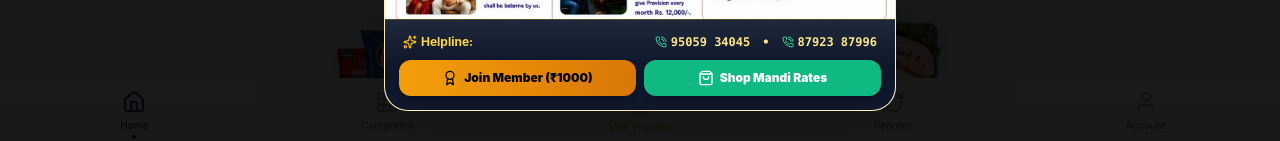
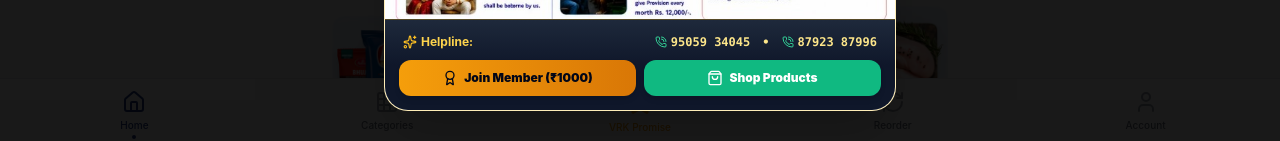
Before and after one commit to bombasticrider/vrkmartandroidapp, a Next.js app: page / in a window 1280 px wide. Shown: the part 657-798 px from the top of the page. Built offline with nearby package versions, Linux system fonts and the light colour scheme.

Commit message:
chore: update welfare banner title and modal button text

```diff
--- a/app/(customer)/page.tsx
+++ b/app/(customer)/page.tsx
@@ -146,10 +146,10 @@
       <div className="rounded-2xl bg-gradient-to-r from-amber-500 via-amber-600 to-amber-700 p-3.5 sm:p-5 text-white shadow-lg flex flex-col sm:flex-row items-center justify-between gap-3 border border-amber-300/30">
         <div className="space-y-1 text-center sm:text-left">
           <div className="inline-flex items-center gap-1 bg-black/20 text-white font-bold text-[10px] sm:text-xs px-2.5 py-0.5 rounded-full uppercase tracking-wider">
-            <Sparkles size={12} className="text-amber-200" /> ₹12,000 Monthly Milestone
+            <Sparkles size={12} className="text-amber-200" /> Shop for ₹12,000 Monthly
           </div>
           <h3 className="text-sm sm:text-base font-extrabold">
-            Your Dreams We Will Fulfill — VRK Welfare Scheme
+            Your Dreams We Will Fulfill — VRK Welfare Plan
           </h3>
           <p className="text-[11px] sm:text-xs text-amber-100 max-w-xl">
             Free Mobile Recharge, Tour Packages, Job Opportunities, Education, Medical Cover &amp; 2BHK Dream Home!
--- a/components/promotions/WelcomeBenefitsModal.tsx
+++ b/components/promotions/WelcomeBenefitsModal.tsx
@@ -92,7 +92,7 @@
               className="flex items-center justify-center gap-1.5 bg-[#10B981] hover:bg-emerald-600 text-white font-black py-2.5 px-3 rounded-xl text-xs shadow-md transition-all active:scale-98 cursor-pointer"
             >
               <ShoppingBag className="w-4 h-4 shrink-0" />
-              <span className="truncate">Shop Mandi Rates</span>
+              <span className="truncate">Shop Products</span>
             </button>
           </div>
         </div>
```
